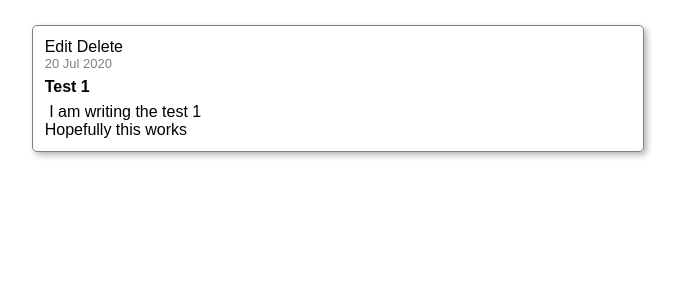
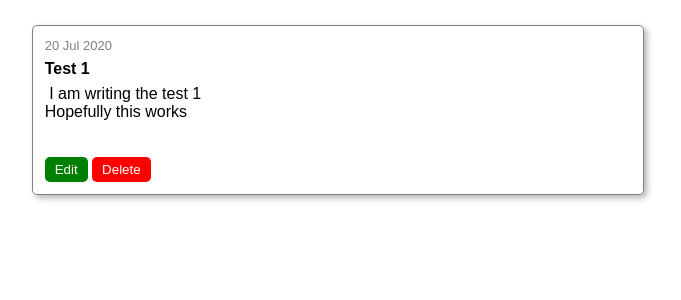
Before and after one commit to Suniti13/Flask-Notes-App, a Flask app: page /note/1 in a window 1280 px wide. Shown: the part 48-348 px from the top of the page, without its empty margins (302-983 px from the left). Run offline with Flask 2, Linux system fonts and the light colour scheme; data comes from the database, SQL or seed files in the repository; both versions use the stored data as it was after the commit.

Commit message:
styled notes action buttons

```diff
--- a/notesapp/static/styles/main.css
+++ b/notesapp/static/styles/main.css
@@ -70,3 +70,19 @@ ul {
     height: auto;
     background-color: blue;
 }
+
+.editButton,
+.deleteButton {
+    border: none;
+    color: white;
+    padding: 5px 10px;
+    border-radius: 5px;
+}
+
+.editButton {
+    background-color: green;
+}
+
+.deleteButton {
+    background-color: red;
+}
--- a/notesapp/templates/note.html
+++ b/notesapp/templates/note.html
@@ -4,11 +4,13 @@
     <div class="notes-home">
         <div class="prevNotes">
             <div class="prevnote" >
-                <a href="/edit/note/{{note.id}}">Edit</a>
-                <a href="/delete/note/{{note.id}}">Delete</a>
                 <p> {{ note.date_created.strftime("%d %b %Y") }} </p>
                 <h4>{{ note.title }}</h4>
                 <pre> {{ note.content }} </pre>
+                <br>
+                <br>
+                <a href="/edit/note/{{note.id}}"><button class="editButton">Edit</button></a>
+                <a href="/delete/note/{{note.id}}"><button class="deleteButton">Delete</button></a>
             </div>
         </div>
     </div>
```
Also changed, not shown: notesapp/site.db.
